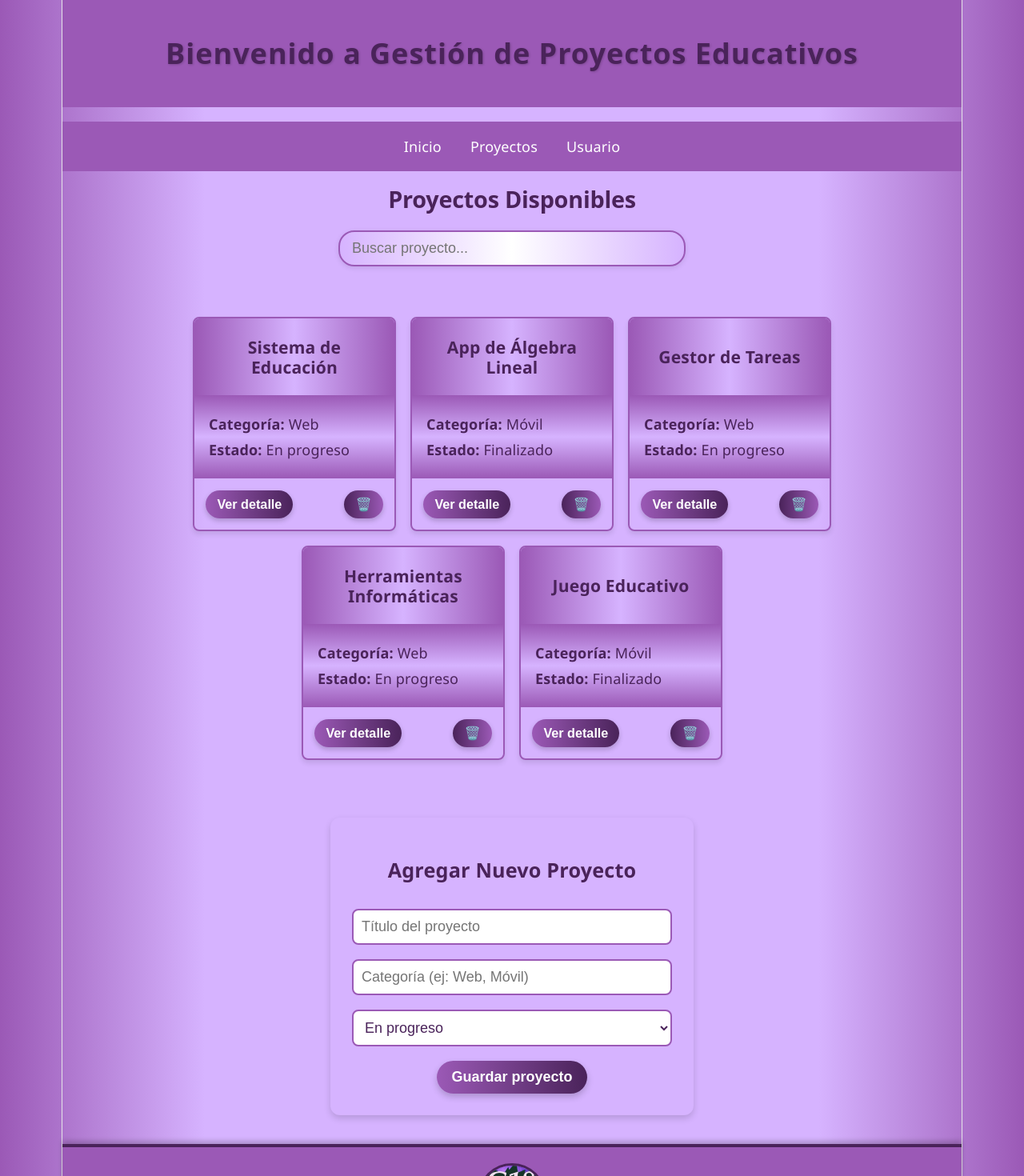
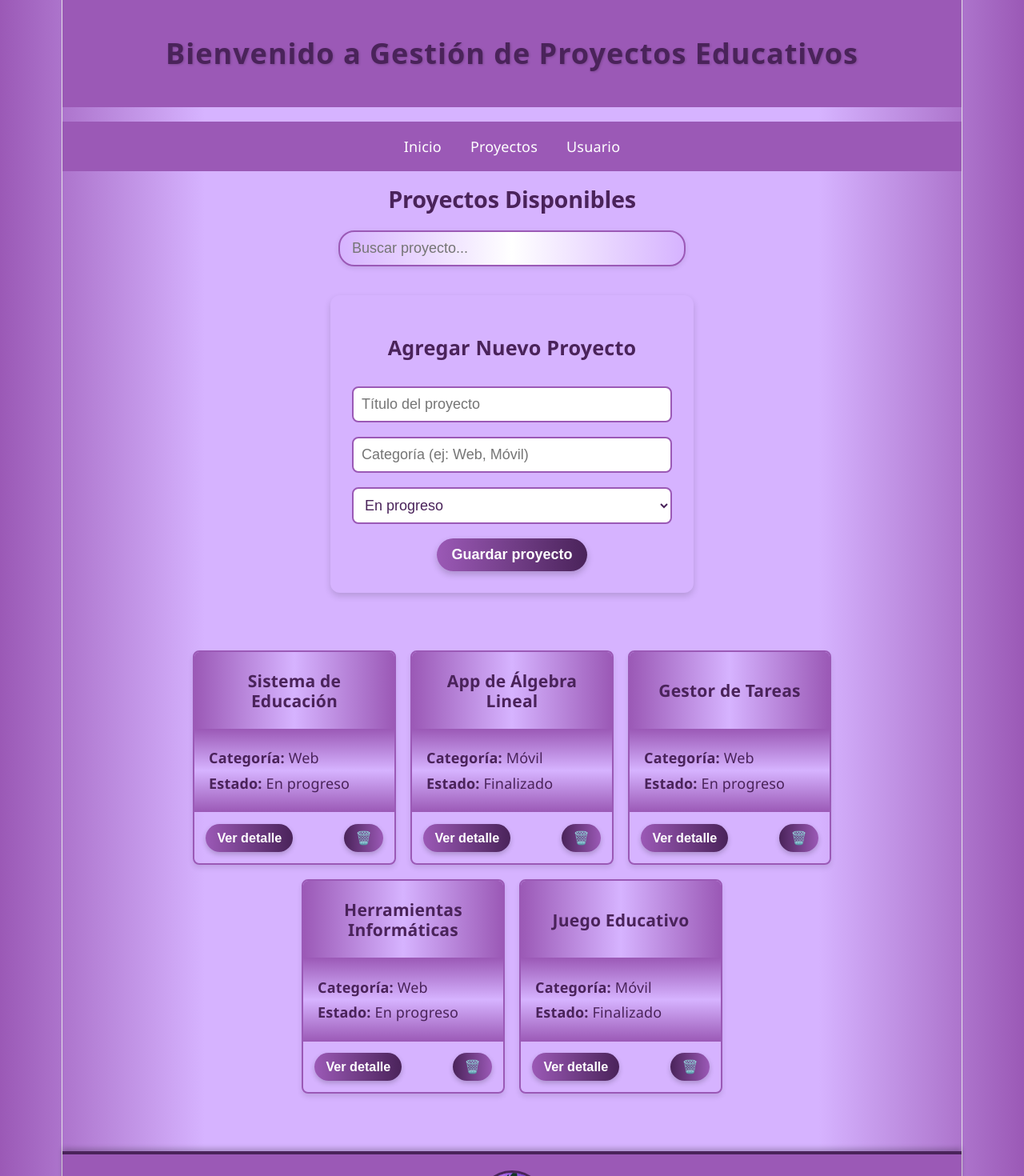
Before and after one commit to Emilce1996/pv_tp3_grupo18, a React (Vite) app: page / in a window 1280 px wide. Shown: the top 1470 px of the page at 80% size. Built offline with nearby package versions, Linux system fonts and the light colour scheme.

Commit message:
Agrego actualización de la ubicación del formulario del archivo ListaProyectos.jsx

```diff
--- a/src/components/ListaProyectos.jsx
+++ b/src/components/ListaProyectos.jsx
@@ -22,7 +22,7 @@ const ListaProyectos = () => {
 
   // Filtrado directo sobre el estado
   const proyectosFiltrados = proyectos.filter((p) =>
-    p.titulo.toLowerCase().includes(busqueda.toLowerCase())
+    p.titulo.toLowerCase().includes(busqueda.toLowerCase()),
   );
 
   const handleAgregarProyecto = (e) => {
@@ -83,18 +83,7 @@ const ListaProyectos = () => {
             className="input-busqueda"
           />
 
-          <div className="cards">
-            {proyectosFiltrados.map((p) => (
-              <ProyectoCard
-                key={p.id}
-                proyecto={p}
-                onEliminar={eliminarProyecto}
-                onVerDetalle={setSeleccionado}
-              />
-            ))}
-          </div>
-
-          {/* Formulario integrado */}
+          {/* Formulario debajo del buscador */}
           <form className="form-proyecto" onSubmit={handleAgregarProyecto}>
             <h3 className="form-title">Agregar Nuevo Proyecto</h3>
 
@@ -114,7 +103,10 @@ const ListaProyectos = () => {
               required
             />
 
-            <select value={estado} onChange={({ target: { value } }) => setEstado(value)}>
+            <select
+              value={estado}
+              onChange={({ target: { value } }) => setEstado(value)}
+            >
               <option value="En progreso">En progreso</option>
               <option value="Finalizado">Finalizado</option>
               <option value="Pendiente">Pendiente</option>
@@ -124,6 +116,18 @@ const ListaProyectos = () => {
               Guardar proyecto
             </button>
           </form>
+
+          {/* Cards debajo del formulario */}
+          <div className="cards">
+            {proyectosFiltrados.map((p) => (
+              <ProyectoCard
+                key={p.id}
+                proyecto={p}
+                onEliminar={eliminarProyecto}
+                onVerDetalle={setSeleccionado}
+              />
+            ))}
+          </div>
         </>
       )}
     </main>
```
